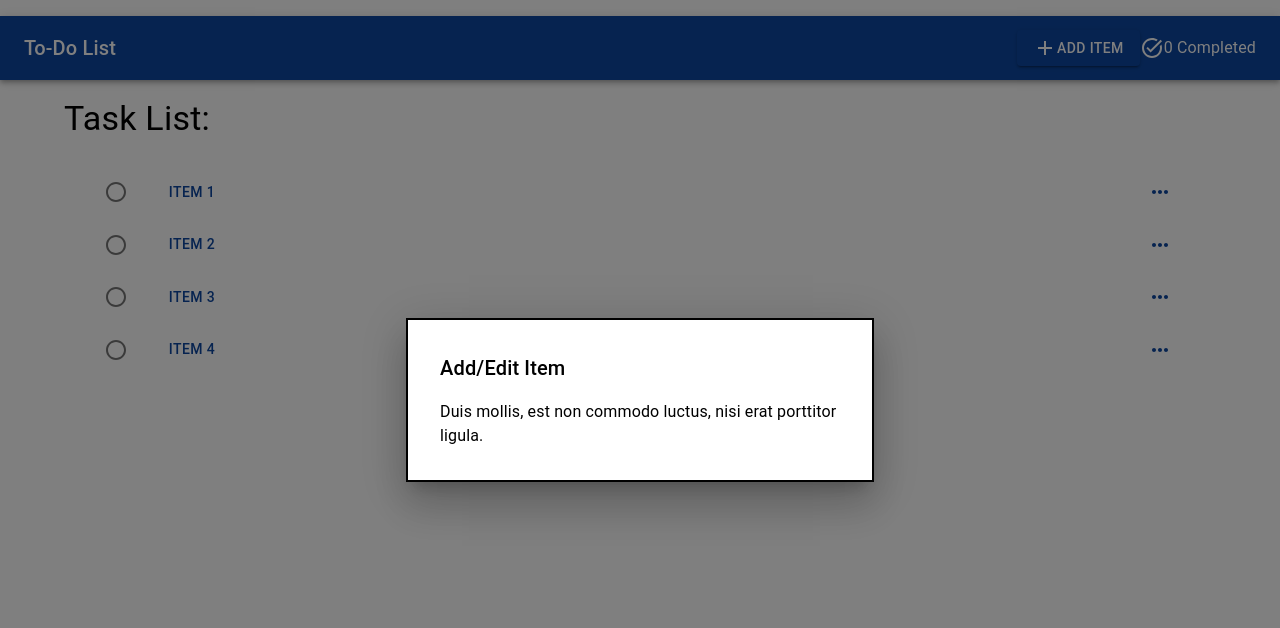
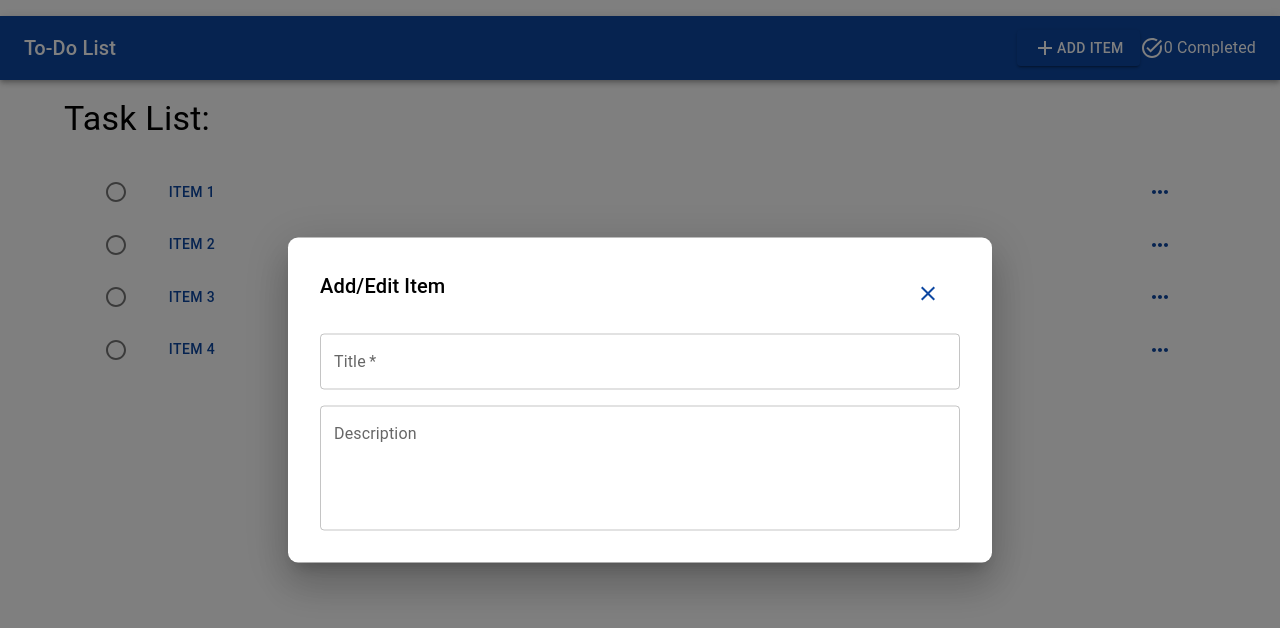
Before and after one commit to hewitson-j/new-todo-list, a React (Vite) app: page / in a window 1280 px wide. Both pictures are taken after a click on the button "ADD ITEM". Shown: the top 628 px of the page. Built offline with nearby package versions, Linux system fonts and the light colour scheme.

Commit message:
Added MUI X package for date picker, added form fields.

```diff
--- a/package.json
+++ b/package.json
@@ -14,6 +14,8 @@
     "@emotion/styled": "^11.11.0",
     "@mui/icons-material": "^5.14.3",
     "@mui/material": "^5.14.4",
+    "@mui/x-date-pickers": "^6.13.0",
+    "dayjs": "^1.11.9",
     "react": "^18.2.0",
     "react-dom": "^18.2.0"
   },
--- a/src/components/FormModal.tsx
+++ b/src/components/FormModal.tsx
@@ -4,15 +4,17 @@ import Button from "@mui/material/Button";
 import Typography from "@mui/material/Typography";
 import Modal from "@mui/material/Modal";
 import AddIcon from "@mui/icons-material/Add";
+import CloseIcon from "@mui/icons-material/Close";
+import { TextField } from "@mui/material";
 
 const style = {
   position: "absolute",
   top: "50%",
   left: "50%",
   transform: "translate(-50%, -50%)",
-  width: 400,
+  width: "50%",
   bgcolor: "background.paper",
-  border: "2px solid #000",
+  borderRadius: "10px",
   boxShadow: 24,
   p: 4,
 };
@@ -35,12 +37,34 @@ export default function FormModal() {
         aria-describedby="modal-modal-description"
       >
         <Box sx={style}>
-          <Typography id="modal-modal-title" variant="h6" component="h2">
-            Add/Edit Item
-          </Typography>
-          <Typography id="modal-modal-description" sx={{ mt: 2 }}>
-            Duis mollis, est non commodo luctus, nisi erat porttitor ligula.
-          </Typography>
+          <div style={{ display: "flex", justifyContent: "space-between" }}>
+            <Typography
+              id="modal-modal-title"
+              variant="h6"
+              component="h2"
+              sx={{ mb: 2 }}
+            >
+              Add/Edit Item
+            </Typography>
+            <Button onClick={handleClose}>
+              <CloseIcon />
+            </Button>
+          </div>
+          <TextField
+            required
+            id="title"
+            label="Title"
+            fullWidth
+            sx={{ margin: "1rem 0" }}
+          />
+          <TextField
+            id="description"
+            multiline
+            maxRows={4}
+            rows={4}
+            fullWidth
+            label="Description"
+          />
         </Box>
       </Modal>
     </div>
```
Also changed, not shown: 1 other file (tests, documents, lock files or other folders).
